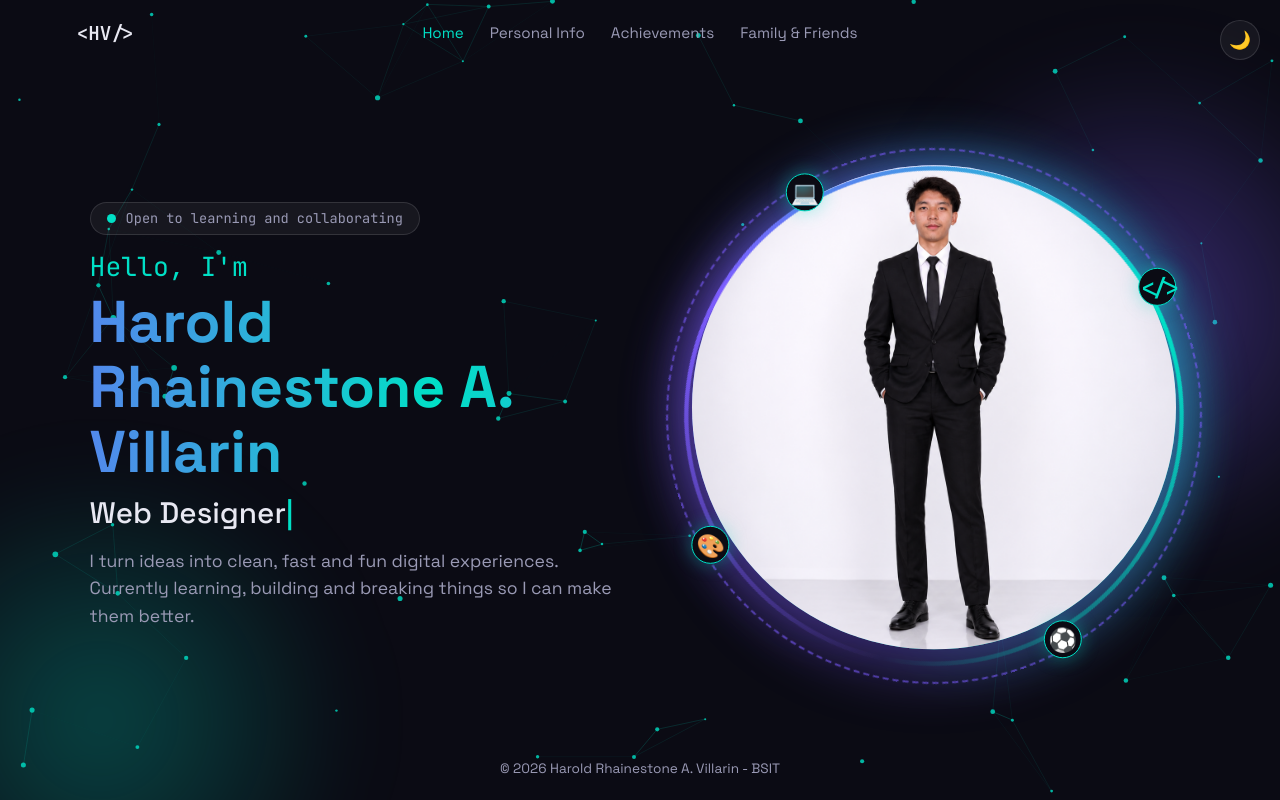
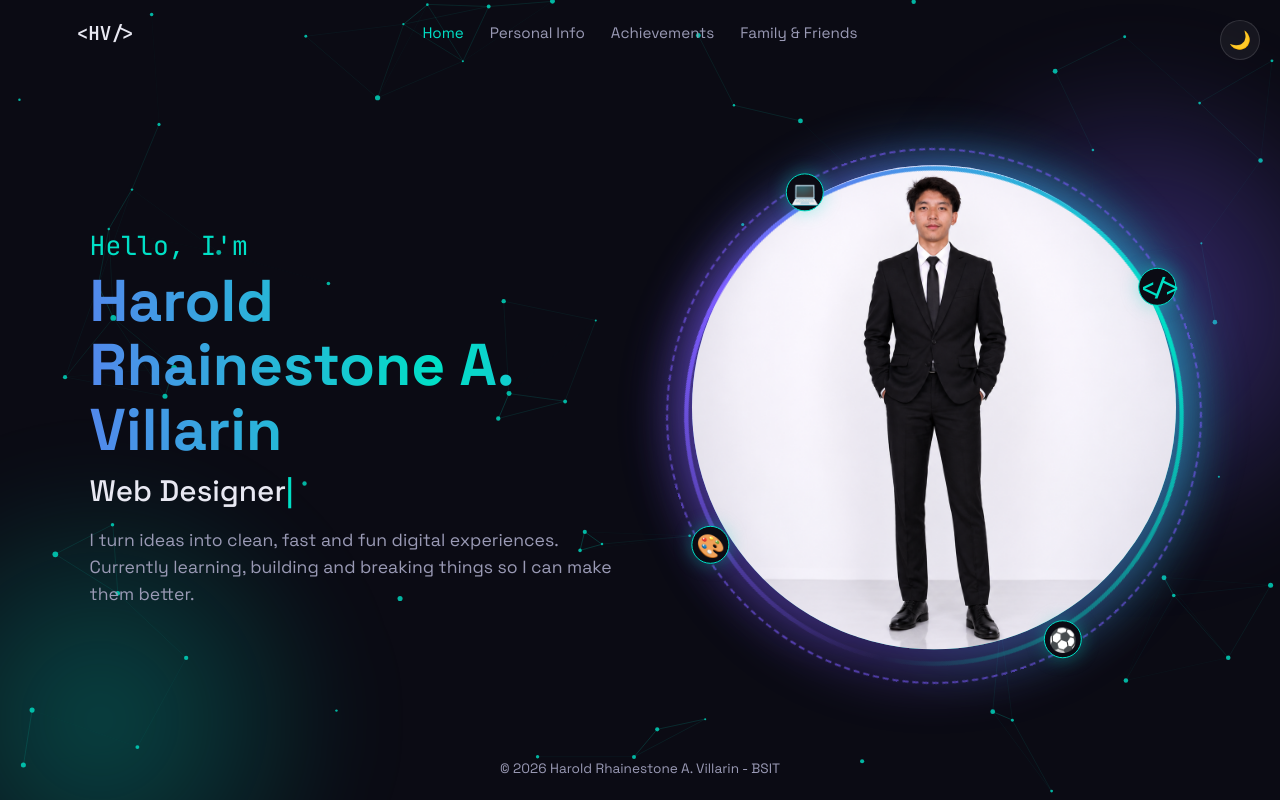
Before and after one commit to heyrolddd/harold, a plain HTML site: page index.html in a window 1280 px wide. Drawn offline with Linux system fonts and the light colour scheme.

Commit message:
Update index.html

```diff
--- a/index.html
+++ b/index.html
@@ -181,7 +181,6 @@
     <div class="orb hp-orb2"></div>
 
     <div class="hero-inner">
-      <p class="hp-badge"><i></i> Open to learning and collaborating</p>
       <p class="eyebrow">Hello, I'm</p>
       <h1 class="glitch" data-text="Harold Rhainestone A. Villarin">Harold Rhainestone A. Villarin</h1>
       <h2 class="typing"><span id="typed"></span><span class="caret">|</span></h2>
```
